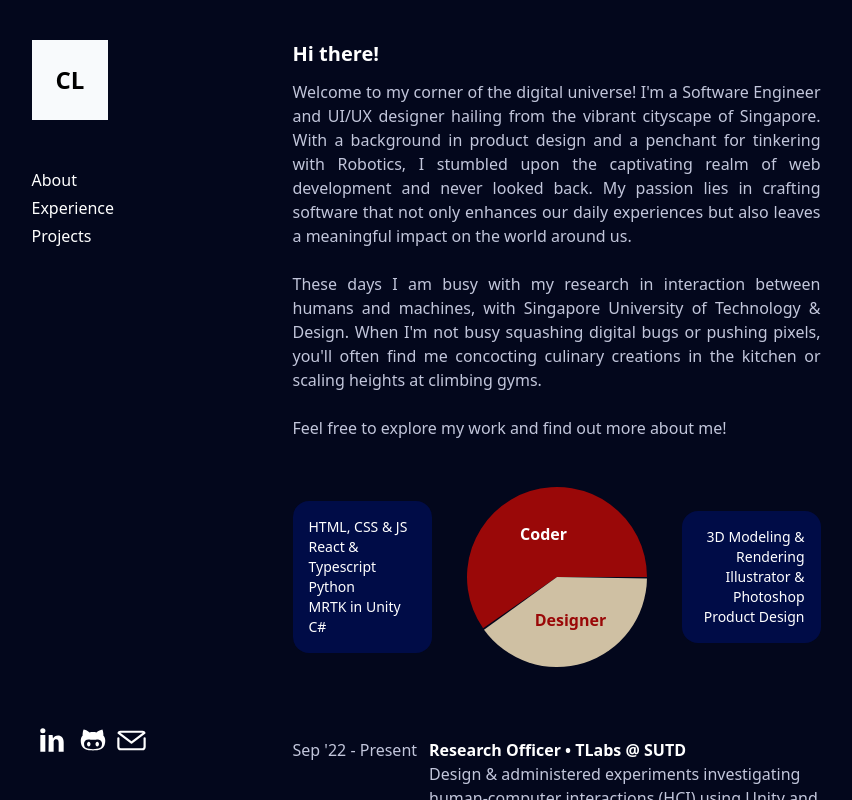
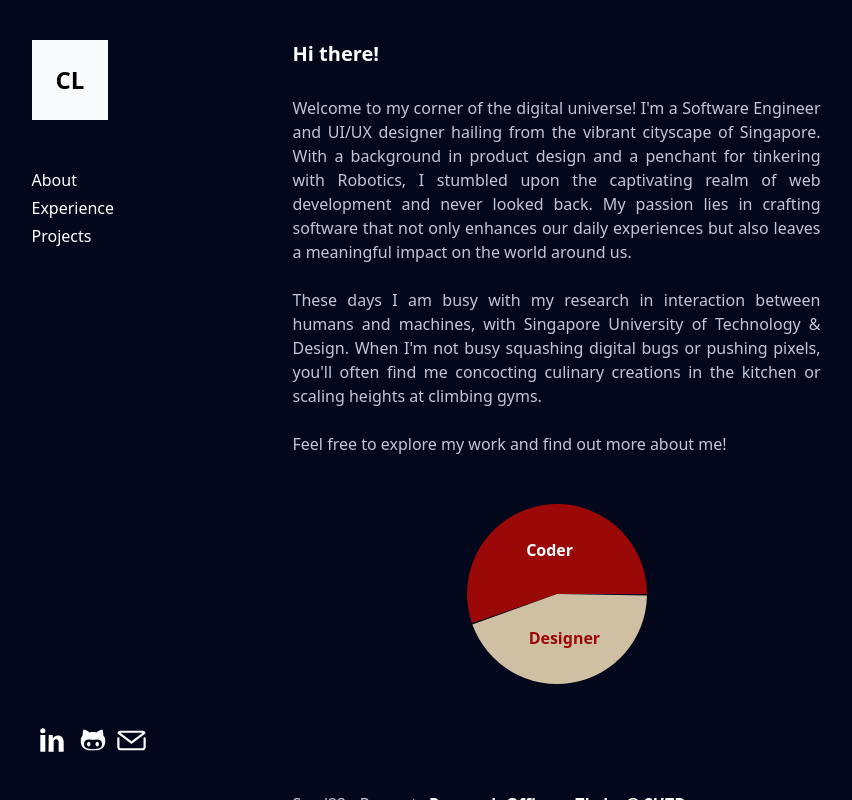
Before and after one commit to claudkwt/my-portfolio, a React (Vite) app in the folder my-portfolio/: page / in a window 1280 px wide. Shown: the whole page, without its empty margins (214-1066 px from the left). Built offline with nearby package versions, Linux system fonts and the light colour scheme.

Commit message:
merged with main, made skills list as popover, stable on mobile but not desktop

```diff
--- a/my-portfolio/src/components/about.tsx
+++ b/my-portfolio/src/components/about.tsx
@@ -1,6 +1,6 @@
 import { aboutDetails } from "../utils/aboutDetails";
-import { PieChart, Pie, Cell } from 'recharts';
-import { useState } from "react";
+import { Pie, Cell, PieChart } from 'recharts';
+import { useEffect, useState } from "react";
 
 interface CustomizedLabelProps {
   cx: number,
@@ -13,8 +13,7 @@ interface CustomizedLabelProps {
 
 
 export default function About() {
-  const [isVisible, setIsVisible] = useState(false);
-  const COLORS = ['#9A0808', '#CFC0A3' ];
+  const [isOpen, setOpen] = useState(0);
 
   const RADIAN = Math.PI / 180;
   const renderCustomizedLabel = ({ cx, cy, midAngle, innerRadius, outerRadius, index }: CustomizedLabelProps) => {
@@ -27,40 +26,55 @@ export default function About() {
         x={x}
         y={y}
         fontWeight="bold"
-        fill={`${aboutDetails.piechart[index % aboutDetails.piechart.length].labelColor}`}
+        fill={`${aboutDetails.pieChart[index % aboutDetails.pieChart.length].labelColor}`}
         textAnchor={"middle"}
-        style={{ outline: "none", stroke: "none"}}
         dominantBaseline="central"
       >
-        {`${aboutDetails.piechart[index % aboutDetails.piechart.length].name}`}
+        {`${aboutDetails.pieChart[index % aboutDetails.pieChart.length].name}`}
       </text>
     );
   };
 
-  function handleClick(data: { name: string; value: number; labelColor: string; skills: string[]; }): void {
-    setIsVisible(!isVisible)
-    console.log(data);
+  // eslint-disable-next-line @typescript-eslint/no-explicit-any
+  function handleClick(input?: boolean, index?: any): void {
+    if (input && index.target){
+      if (index.target.id)
+        setOpen(Number(index.target.id)+1);
+      } else {
+        setOpen(0);
       }
+  }
+
+  useEffect(() => {
+    console.log(isOpen)
+  }, [isOpen, setOpen])
 
   return (
     <>
       <span className="font-bold text-xl"> {aboutDetails.title} </span>
       <div
-        className="my-3 text-justify text-muted-text font-light whitespace-normal"
+        className="my-7 text-justify text-muted-text font-light whitespace-normal"
         dangerouslySetInnerHTML={{ __html: aboutDetails.description }}
       />
       <div className="flex place-content-center">
-        <div className=" w-1/3 self-center text-sm grow-0 bg-popover p-4 rounded-2xl">
-          {aboutDetails.piechart &&
-            aboutDetails.piechart[0].skills?.map((item) => (
+        {/* <div className=" w-1/3 self-center text-sm grow-0 bg-popover p-4 rounded-2xl">
+          {aboutDetails.pieChart &&
+            aboutDetails.pieChart[0].skills?.map((item) => (
               <ul key={item}>{item}</ul>
             ))
           }
-        </div>
-        <div className="min-w-fit w-1/3 self-center">
-          <PieChart width={250} height={250} style={{ outline: "none", stroke: "none" }}>
+        </div> */}
+        <div className="mb-3">
+            <PieChart
+              width={220}
+              height={220}
+              style={{ outline: "none", stroke: "none"}}
+              onMouseEnter={(_data, index) => handleClick(true, index)}
+              onMouseLeave={() => handleClick(false)}
+              className="z-0"
+            >
               <Pie
-              data={aboutDetails.piechart}
+                data={aboutDetails.pieChart}
                 cx="50%"
                 cy="50%"
                 labelLine={false}
@@ -69,26 +83,40 @@ export default function About() {
                 paddingAngle={1}
                 dataKey="value"
                 style={{ outline: "none", stroke: "none" }}
-              onClick={(index) => handleClick(aboutDetails.piechart[index])}
               >
-                {aboutDetails.piechart.map((_entry, index) => (
+                {aboutDetails.pieChart.map((_entry, index) => (
                   <Cell
+                    id={`${index}`}
                     style={{ outline: "none", stroke: "none" }}
                     key={`cell-${index}`}
-                    fill={COLORS[index % COLORS.length]}
+                    fill={
+                      aboutDetails.pieColors[
+                        index % aboutDetails.pieColors.length
+                      ]
+                    }
                   />
                 ))}
               </Pie>
             </PieChart>
         </div>
-        <div className=" w-1/3 self-center text-right text-sm grow-0 bg-popover p-4 rounded-2xl">
-          {aboutDetails.piechart &&
-              aboutDetails.piechart[1].skills?.map((item) => (
+        {/* <div className=" w-1/3 self-center text-right text-sm grow-0 bg-popover p-4 rounded-2xl">
+          {aboutDetails.pieChart &&
+              aboutDetails.pieChart[1].skills?.map((item) => (
                 <ul key={item}>{item}</ul>
               ))
             }
+        </div> */}
       </div>
+      {isOpen==1 && (
+        <div className="bg-popover rounded-3xl w-full">
+            HELLO!
         </div>
+      )}
+      {isOpen==2 && (
+        <div className="bg-popover rounded-3xl w-full">
+            BYE :\
+        </div>
+      )}
     </>
   );
 }
--- a/my-portfolio/src/components/jobCard.tsx
+++ b/my-portfolio/src/components/jobCard.tsx
@@ -4,7 +4,7 @@ import { Badge } from "@/app/ui/badge"
 
 export default function jobCard(props: jobCardProps) {
     return (
-      <div className="flex w-full mb-6">
+      <div className="flex w-full mb-12">
         <div className="min-w-fit w-1/3 mr-3 text-muted-text">
           {formatMonthYear(props.startTime)} -{" "}
           {props.endTime && props.endTime
--- a/my-portfolio/src/components/topicBlock.tsx
+++ b/my-portfolio/src/components/topicBlock.tsx
@@ -17,7 +17,7 @@ export default function Topicblock ({ text, aboutRef, experienceRef, projectsRef
     const isMobile = width < 768;
 
     return (
-        <section>
+        <section className="mb-10">
             {text === "About"
             ?
                 <div ref={aboutRef} id={text}>
--- a/my-portfolio/src/utils/aboutDetails.ts
+++ b/my-portfolio/src/utils/aboutDetails.ts
@@ -18,10 +18,10 @@ export const aboutDetails = {
     <br /><br />
 
     Feel free to explore my work and find out more about me!`,
-  piechart: [
+  pieChart: [
     {
       name: 'Coder',
-      value: 3,
+      value: 15,
       labelColor: "#FFFFFF",
       skills: [
         "HTML, CSS & JS",
@@ -32,7 +32,7 @@ export const aboutDetails = {
     },
     {
       name: 'Designer',
-      value: 2,
+      value: 12,
       labelColor: "#9A0808",
       skills: [
         "3D Modeling & Rendering",
@@ -41,6 +41,6 @@ export const aboutDetails = {
       ]
     },
   ],
-  piecolors: ['#9A0808', '#CFC0A3' ],
+  pieColors: ['#9A0808', '#CFC0A3' ],
 
 };
```
Lines whose indentation alone changed are shown as unchanged.
